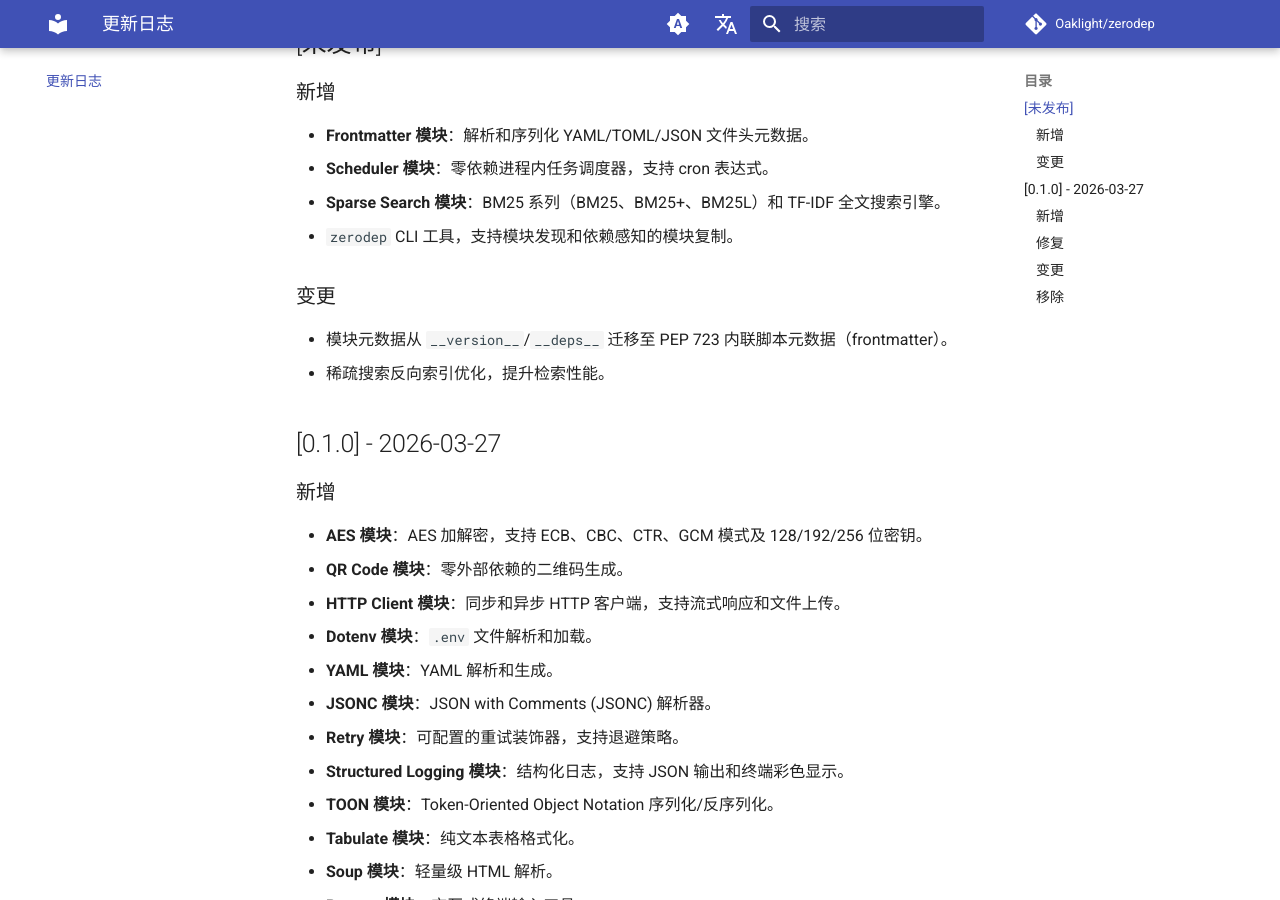
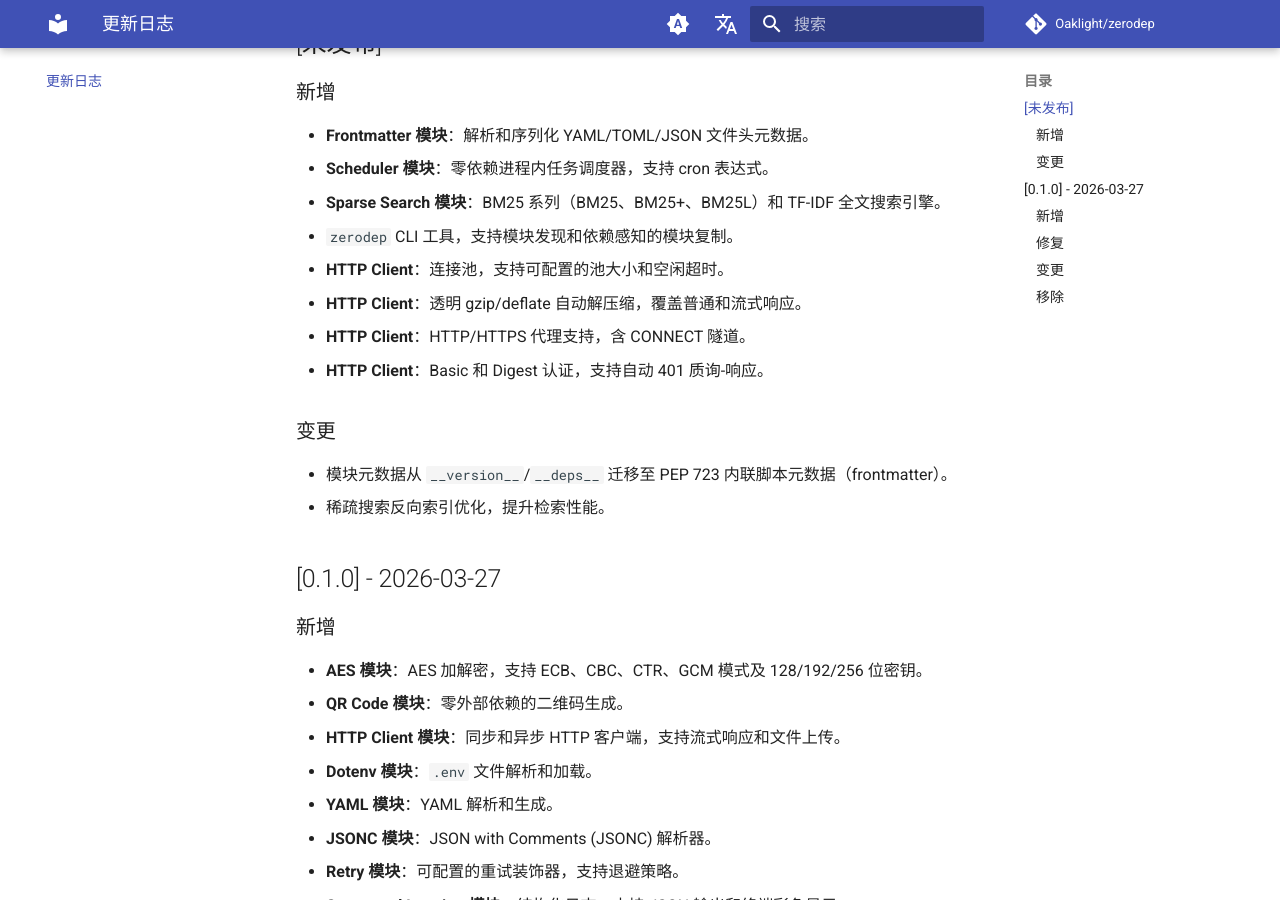
Before and after one commit to Oaklight/zerodep, an MkDocs documentation site: the page built from docs/changelog.md, in a window 1280 px wide and 900 px high, scrolled down 309 px. Built offline with MkDocs 1.6.1 and Material for MkDocs 9.7.7, drawn with Linux system fonts in a browser that asks for light colours; comment, search, counter and statistics services are not loaded.

Commit message:
add httpclient pooling, decompression, proxy, and auth to changelog

```diff
--- a/docs/changelog.md
+++ b/docs/changelog.md
@@ -12,6 +12,10 @@
 - **Scheduler 模块**：零依赖进程内任务调度器，支持 cron 表达式。
 - **Sparse Search 模块**：BM25 系列（BM25、BM25+、BM25L）和 TF-IDF 全文搜索引擎。
 - `zerodep` CLI 工具，支持模块发现和依赖感知的模块复制。
+- **HTTP Client**：连接池，支持可配置的池大小和空闲超时。
+- **HTTP Client**：透明 gzip/deflate 自动解压缩，覆盖普通和流式响应。
+- **HTTP Client**：HTTP/HTTPS 代理支持，含 CONNECT 隧道。
+- **HTTP Client**：Basic 和 Digest 认证，支持自动 401 质询-响应。
 
 ### 变更
 
```
